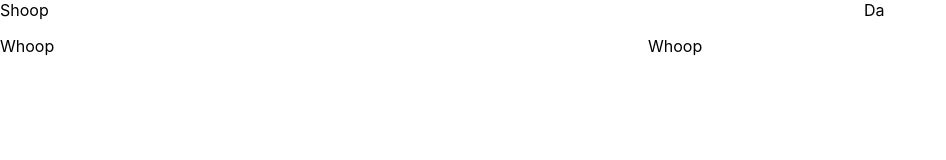
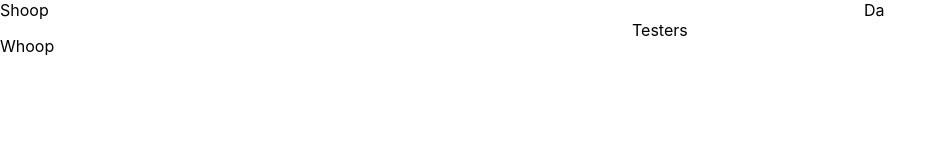
Before and after one commit to penttinj/ukko, a React (Create React App) app in the folder app/: page / in a window 1280 px wide. Shown: the top 160 px of the page, without its empty margins (0-946 px from the left). Built offline with nearby package versions, Linux system fonts and the light colour scheme.

Commit message:
Add eslint with XO style

```diff
--- a/app/src/App.tsx
+++ b/app/src/App.tsx
@@ -1,11 +1,12 @@
 import React from 'react';
-import { Button } from "@mui/material"
+import {Button} from '@mui/material';
 import Grid from '@mui/material/Grid';
+import Test from './TestComp/TestComp';
 import logo from './logo.svg';
 import './App.css';
 
 function App(props: any) {
-  console.log("props=", props)
+    console.log('props=', props);
 
     return (
         <Grid container spacing={2}>
@@ -18,9 +19,9 @@ function App(props: any) {
             <Grid item xs={6}>
         Whoop
             </Grid>
-      <Grid item xs={6}>
-        Whoop
-      </Grid>
+            <Test>
+              Testers
+            </Test>
         </Grid>
     );
 }
--- /dev/null
+++ b/app/src/TestComp/TestComp.tsx
@@ -0,0 +1,12 @@
+import React from 'react';
+
+const TestComp = (props: any) => {
+    console.log(`yoyooy${4}`);
+    return (
+        <div>
+            {props.children}
+        </div>
+    );
+};
+
+export default TestComp;
```
Also changed, not shown: app/package.json (+9 -1 lines), app/.eslintrc.js (added), 1 other file (tests, documents, lock files or other folders). Lines whose indentation alone changed are shown as unchanged.
